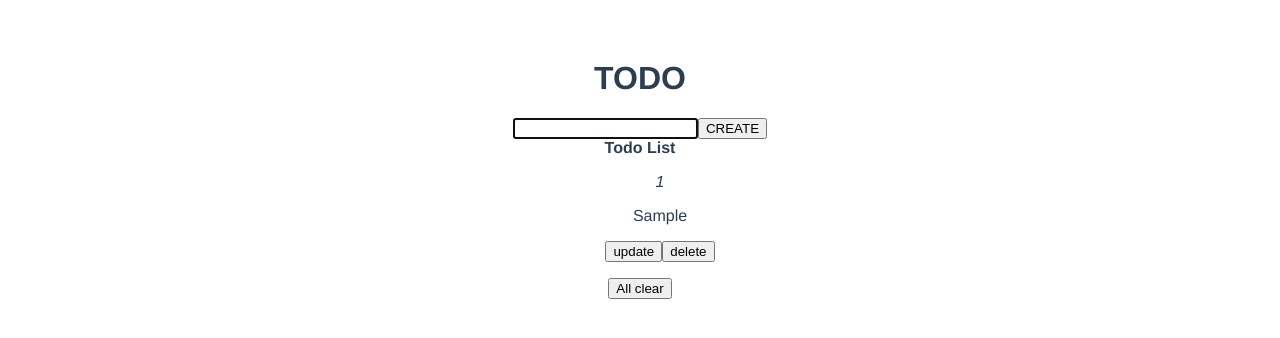
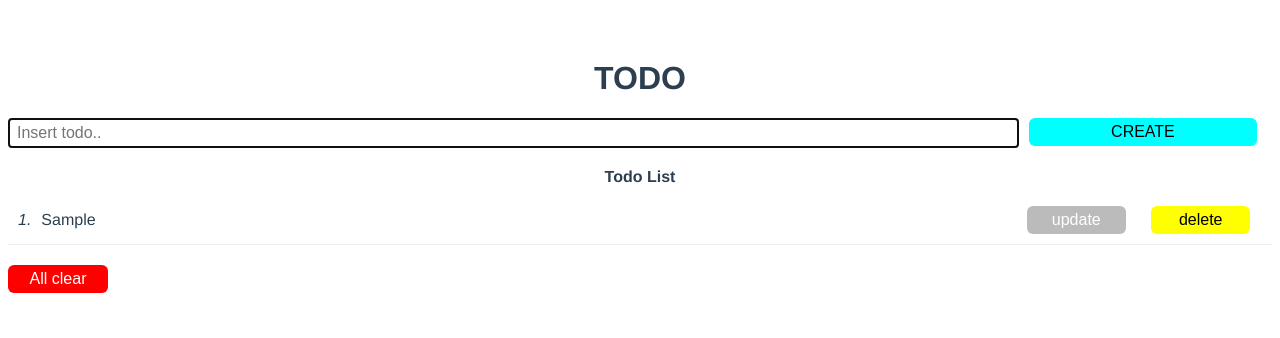
Before and after one commit to SinYongJu/vue-todo-with-study, a Vue app: page / in a window 1280 px wide. Both pictures are taken after typing "Sample" into the empty fields and a click on the button "CREATE". Shown: the top 338 px of the page. Built offline with nearby package versions, Linux system fonts and the light colour scheme.

Commit message:
ADD : style

```diff
--- a/src/components/TextFiled.vue
+++ b/src/components/TextFiled.vue
@@ -1,7 +1,18 @@
 <template>
-  <div @keydown="keydown">
-    <Input type="text" v-model="desc" @focus="focus" @blur="blur" ref="inp" />
-    <Button type="button" @click="createHndr">CREATE</Button>
+  <div class="tf_todo" @keydown="keydown">
+    <div class="inner_tf">
+      <Input
+        type="text"
+        v-model="desc"
+        @focus="focus"
+        @blur="blur"
+        placeholder="Insert todo.."
+        ref="inp"
+      />
+      <Button type="button" class="btn_create" @click="createHndr"
+        ><span>CREATE</span></Button
+      >
+    </div>
   </div>
 </template>
 
@@ -41,4 +52,31 @@ export default {
 </script>
 
 <style scoped>
+.tf_todo:after {
+  clear: both;
+  display: block;
+  height: 0;
+  content: "";
+}
+.tf_todo input {
+  float: left;
+  box-sizing: border-box;
+  width: 80%;
+  padding: 5px 8px;
+  font-size: 16px;
+  line-height: 18px;
+  border: 1px solid #eee;
+  margin-right: 10px;
+}
+.tf_todo .btn_create {
+  display: block;
+  overflow: hidden;
+  width: 18%;
+  height: 100%;
+  font-size: 16px;
+  line-height: 18px;
+  padding: 5px 20px;
+  border-radius: 6px;
+  background-color: aqua;
+}
 </style>
--- a/src/components/TodoItem.vue
+++ b/src/components/TodoItem.vue
@@ -1,16 +1,14 @@
 <template>
   <li>
-    <em>{{index + 1}}</em>
+    <em>{{ index + 1 }}.</em>
     <template v-if="!todo.isModify">
-      <p>{{todo.desc}}</p>
+      <p>{{ todo.desc }}</p>
       <Button type="button" @click="updateTodo(todo.id)">update</Button>
       <Button type="button" @click="deleteTodo(todo.id)">delete</Button>
     </template>
     <template v-else>
       <Input v-model="desc" />
-      <span>
-        <Button type="button" @click="modifyTodo(todo.id)">modify</Button>
-      </span>
+      <Button type="button" @click="modifyTodo(todo.id)">modify</Button>
     </template>
   </li>
 </template>
@@ -55,5 +53,61 @@ export default {
 };
 </script>
 
-<style>
+<style scoped>
+li:after {
+  display: block;
+  clear: both;
+  height: 0;
+  content: "";
+}
+li {
+  padding: 10px 10px;
+  border-bottom: 1px solid #eee;
+}
+li + li {
+  margin-top: 10px;
+}
+p {
+  float: left;
+  margin: 0;
+  padding: 0;
+  width: 80%;
+  box-sizing: border-box;
+  font-size: 16px;
+  line-height: 18px;
+  padding: 5px 10px;
+}
+em {
+  float: left;
+  font-size: 16px;
+  line-height: 18px;
+  padding: 5px 0;
+}
+button {
+  float: left;
+  overflow: hidden;
+  width: 8%;
+  font-size: 16px;
+  line-height: 18px;
+  padding: 5px 20px;
+  border-radius: 6px;
+  background-color: #bbb;
+  color: #fff;
+}
+button + button {
+  margin-left: 2%;
+  background-color: yellow;
+  color: #000;
+}
+input {
+  float: left;
+  width: 80%;
+  border: 0 none;
+  font-size: 16px;
+  line-height: 18px;
+  padding: 5px 20px;
+  color: #000;
+  background-color: #fee;
+  margin-right: 4%;
+}
 </style>
--- a/src/components/TodoList.vue
+++ b/src/components/TodoList.vue
@@ -1,11 +1,13 @@
 <template>
-  <div>
+  <div class="todo_list">
     <strong>Todo List</strong>
-    <ol v-if="!isClear">
+    <ol v-if="!isClear" class="list_todo">
       <slot />
     </ol>
-    <p v-else>Insert Your Todo List.</p>
-    <Button type="button" @click="allClear()">All clear</Button>
+    <p v-else class="null_todo">Insert Your Todo List.</p>
+    <Button type="button" class="btn_clear" @click="allClear()"
+      >All clear</Button
+    >
   </div>
 </template>
 
@@ -31,9 +33,41 @@ export default {
 };
 </script>
 
-<style>
+<style scoped>
 ul,
 ol {
   list-style: none;
+  text-align: left;
+}
+p,
+ol,
+ul {
+  margin: 0;
+  padding: 0;
+}
+.todo_list {
+  margin: 20px 0;
+}
+
+.todo_list .null_todo,
+.todo_list .list_todo {
+  margin: 10px 0 20px;
+}
+.todo_list .null_todo {
+  min-height: 400px;
+  line-height: 400px;
+  background-color: #eee;
+}
+
+.todo_list .btn_clear {
+  display: block;
+  overflow: hidden;
+  width: 100px;
+  font-size: 16px;
+  line-height: 18px;
+  padding: 5px 20px;
+  border-radius: 6px;
+  background-color: red;
+  color: #fff;
 }
 </style>
--- a/src/components/common/Button.vue
+++ b/src/components/common/Button.vue
@@ -7,6 +7,11 @@
 <script>
 export default {};
 </script>
-
-<style>
+<style scoped>
+button {
+  border: 0;
+  margin: 0;
+  padding: 0;
+  vertical-align: top;
+}
 </style>
```
